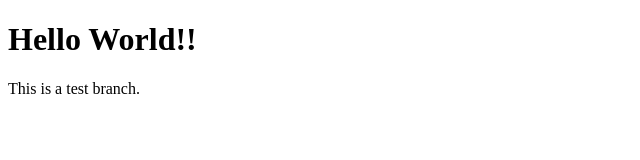
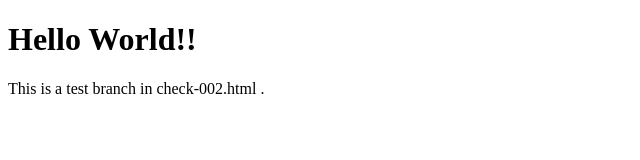
Before and after one commit to Mazer-08/demo, a plain HTML site: page index.html in a window 1280 px wide. Shown: the whole page, without its empty margins (0-640 px from the left). Drawn offline with Linux system fonts and the light colour scheme.

Commit message:
Creating merge conflicts

```diff
--- a/index.html
+++ b/index.html
@@ -8,6 +8,6 @@
 </head>
 <body>
     <h1>Hello World!!</h1>
-    This is a test branch.
+    This is a test branch in check-002.html .
 </body>
 </html>
```
